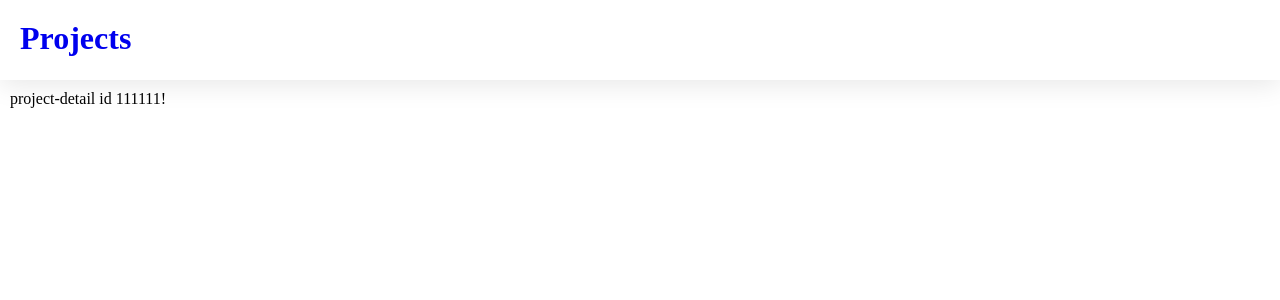
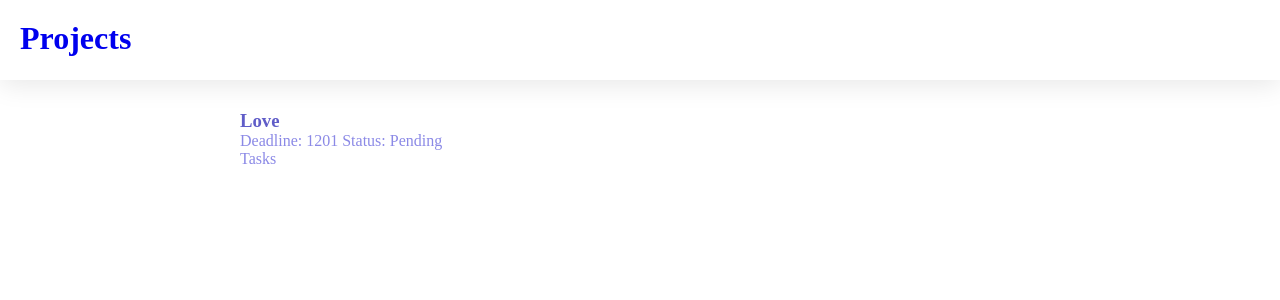
Before and after one commit to sebagb/TaskManager.Angular, an Angular app: page /details/111111 in a window 1280 px wide. Shown: the top 300 px of the page. Built offline with nearby package versions, Linux system fonts and the light colour scheme.

Commit message:
Define project-service getProjectById, consume it from details and display values on html

```diff
--- a/src/app/project-detail/project-detail.css
+++ b/src/app/project-detail/project-detail.css
@@ -0,0 +1,13 @@
+article {
+    max-width: 800px;
+    margin: 0 auto;
+    padding: 20px;
+}
+
+h1 {
+    color: var(--primary-color)
+}
+
+p {
+    color: var(--secondary-color)
+}
--- a/src/app/project-detail/project-detail.html
+++ b/src/app/project-detail/project-detail.html
@@ -1 +1,12 @@
-<p>project-detail id {{projectId}}!</p>
+<article>
+    <h1>{{ project?.title }}</h1>
+    <section>
+        <p>
+            Deadline: {{ project?.deadline }}
+            Status: {{ project?.status }}
+        </p>
+    </section>
+    <section>
+        <p>Tasks {{ project?.tasks }} </p>
+    </section>
+</article>
--- a/src/app/project-detail/project-detail.ts
+++ b/src/app/project-detail/project-detail.ts
@@ -1,5 +1,7 @@
 import { Component, inject } from '@angular/core';
 import { ActivatedRoute } from '@angular/router';
+import { ProjectService } from '../project-service';
+import { ProjectInfo } from '../project-info';
 
 @Component({
   selector: 'app-project-detail',
@@ -8,10 +10,13 @@ import { ActivatedRoute } from '@angular/router';
   styleUrl: './project-detail.css',
 })
 export class ProjectDetail {
-  private route = inject(ActivatedRoute);
-  readonly projectId: number;
+  public readonly project: ProjectInfo | undefined;
+
+  private readonly route = inject(ActivatedRoute);
+  private readonly service = inject(ProjectService);
 
   constructor() {
-    this.projectId = parseInt(this.route.snapshot.params['id']);
+    let projectId = parseInt(this.route.snapshot.params['id']);
+    this.project = this.service.getProjectById(projectId);
   }
 }
--- a/src/app/project-service.ts
+++ b/src/app/project-service.ts
@@ -1,11 +1,14 @@
 import { Injectable } from '@angular/core';
+import { ProjectInfo } from './project-info';
 
 @Injectable({
   providedIn: 'root',
 })
 export class ProjectService {
-  getAllProject() {
-    return [{
+  public readonly projects: ProjectInfo[];
+
+  constructor() {
+    this.projects = [{
       id: 111111,
       deadline: 1201,
       status: 'Pending',
@@ -27,4 +30,12 @@ export class ProjectService {
       title: 'Housing',
     }];
   }
+
+  getAllProjects() {
+    return this.projects;
+  }
+
+  getProjectById(id: number) {
+    return this.projects.find(x => x.id == id);
+  }
 }
--- a/src/app/projects/projects.ts
+++ b/src/app/projects/projects.ts
@@ -15,7 +15,7 @@ export class Projects {
   filteredProjectsList: ProjectInfo[];
 
   constructor() {
-    this.projectsList = this.projectService.getAllProject();
+    this.projectsList = this.projectService.getAllProjects();
     this.filteredProjectsList = this.projectsList;
   }
 
```
